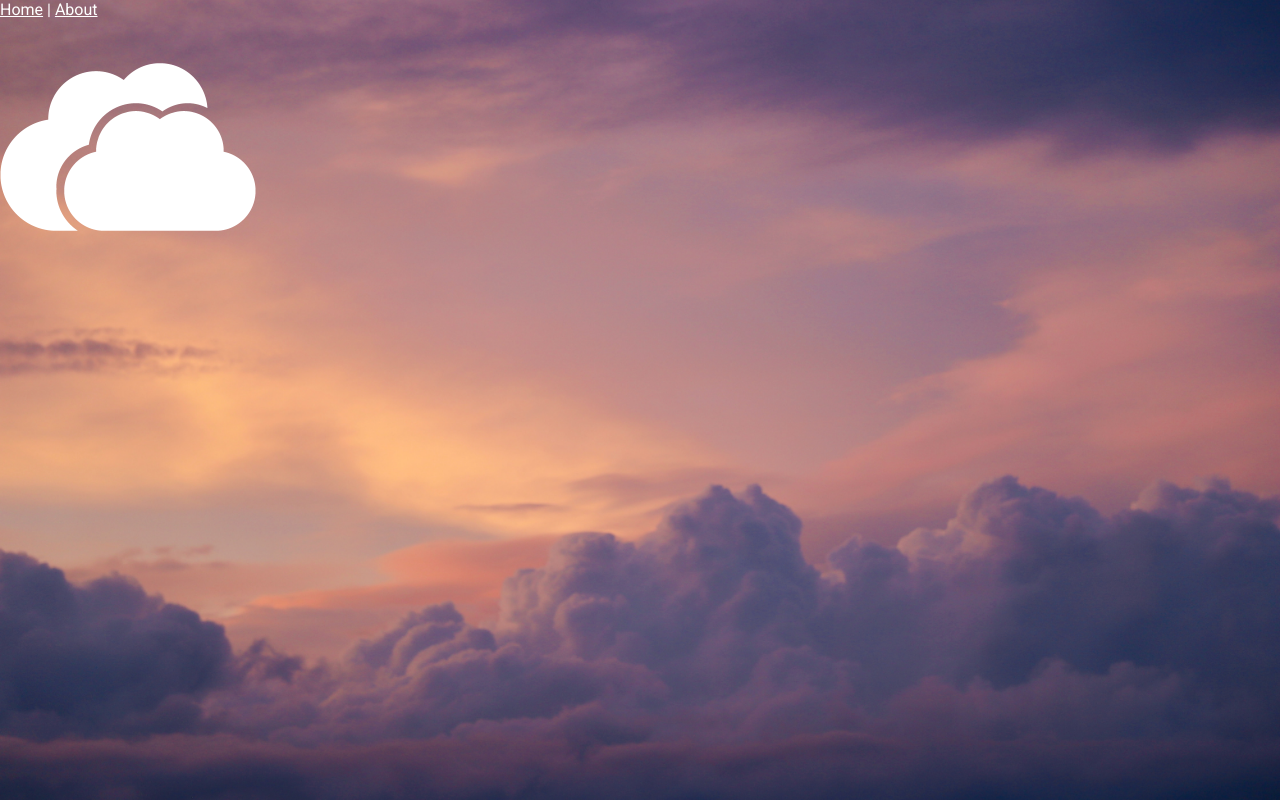
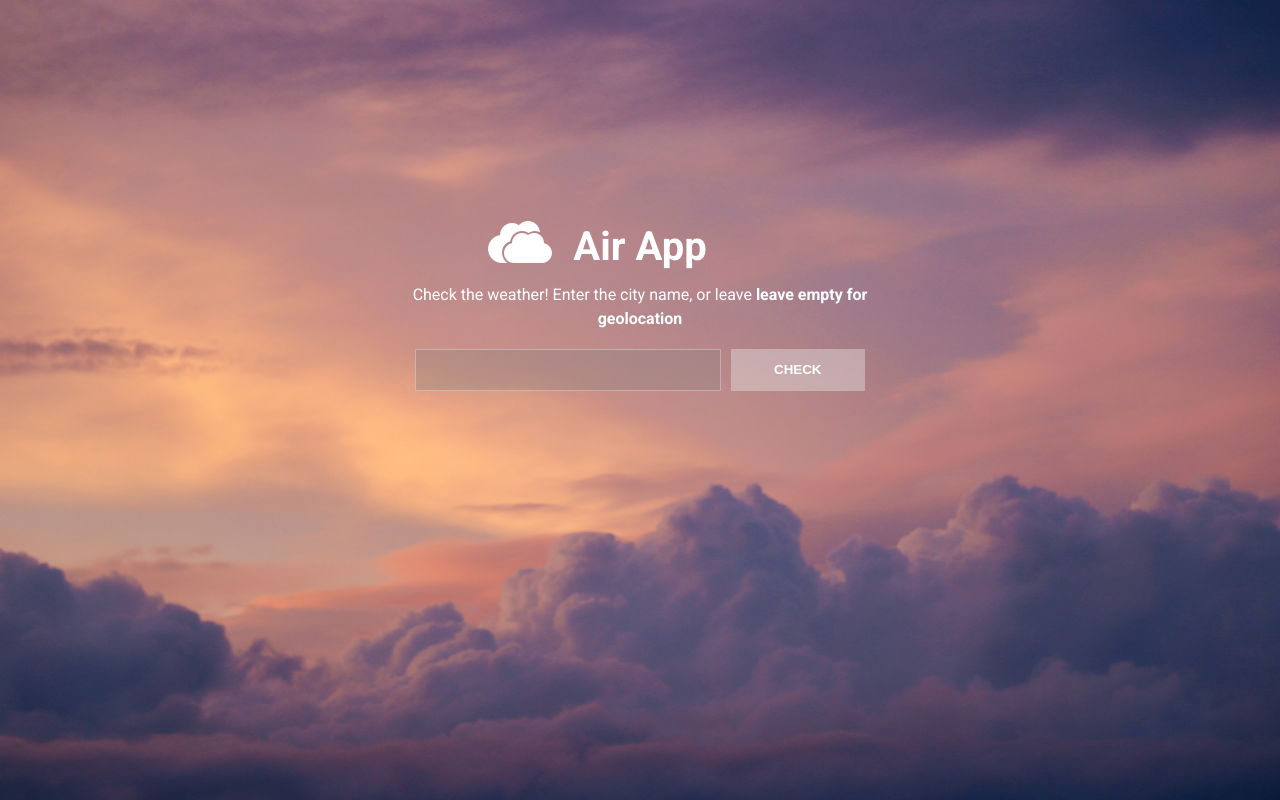
Before and after one commit to DanteDoesDmg/weather-app, a Vue app: page /#/ in a window 1280 px wide. Built offline with nearby package versions, Linux system fonts and the light colour scheme.

Commit message:
Basic Home view layour

```diff
--- a/src/App.vue
+++ b/src/App.vue
@@ -1,9 +1,6 @@
 <template>
   <div id="app">
-    <div id="nav">
-      <router-link to="/">Home</router-link> |
-      <router-link to="/details">About</router-link>
-    </div>
+    <div id="nav"></div>
     <router-view />
   </div>
 </template>
--- /dev/null
+++ b/src/components/Button.vue
@@ -0,0 +1,29 @@
+<template>
+  <button>
+    <slot></slot>
+  </button>
+</template>
+
+<script>
+const env = process.env;
+console.log(env);
+export default {};
+</script>
+
+<style lang="scss" scoped>
+@import "../assets/style/partials/mixins";
+
+button {
+  border: none;
+  height: 42px;
+  padding: 5px;
+  text-transform: uppercase;
+  cursor: pointer;
+  color: white;
+  background-color: $focused-white;
+  outline: none;
+  @include ripple($focused-white);
+  width: 200px;
+  margin: 5px;
+}
+</style>
--- a/src/components/HelloWorld.vue
+++ /dev/null
@@ -1,15 +0,0 @@
-<template>
-  <div class="hello"></div>
-</template>
-
-<script lang="ts">
-import { Component, Prop, Vue } from "vue-property-decorator";
-
-@Component
-export default class HelloWorld extends Vue {
-  @Prop() private msg!: string;
-}
-</script>
-
-<!-- Add "scoped" attribute to limit CSS to this component only -->
-<style scoped lang="scss"></style>
--- /dev/null
+++ b/src/components/Input.vue
@@ -0,0 +1,24 @@
+<template>
+  <input />
+</template>
+
+<script lang="ts">
+import { Component, Vue } from "vue-property-decorator";
+export default class LocationInput extends Vue {}
+</script>
+<style lang="scss" scoped>
+@import "../assets/style/partials/mixins";
+input {
+  background-color: $unfocused-grey;
+  padding: 5px;
+  font-size: 20px;
+  line-height: 30px;
+  width: 100%;
+  border: 1px $focused-white solid;
+  margin: 5px;
+  height: 42px;
+  &:focus {
+    outline: 0;
+  }
+}
+</style>
--- /dev/null
+++ b/src/components/LogoTitle.vue
@@ -0,0 +1,43 @@
+<template>
+  <div class="title-container">
+    <h1>
+      <slot> </slot>
+    </h1>
+  </div>
+</template>
+
+<script lang="ts">
+import { Component, Vue, Prop } from "vue-property-decorator";
+
+@Component
+export default class LogoTitle extends Vue {
+  @Prop() private img!: string;
+}
+</script>
+
+<style lang="scss" scoped>
+.title-container {
+  height: 64px;
+  display: flex;
+  width: 100%;
+  justify-content: center;
+  align-items: flex-end;
+}
+h1 {
+  font-size: 40px;
+  position: relative;
+  &:before {
+    content: "";
+    display: block;
+    position: absolute;
+    top: 40%;
+    left: -40%;
+    transform: translate(-50%, -50%);
+    width: 64px;
+    height: 64px;
+    z-index: 2;
+    background-image: url("~@/assets/logo.png");
+    background-size: contain;
+  }
+}
+</style>
--- a/src/views/Home.vue
+++ b/src/views/Home.vue
@@ -1,18 +1,62 @@
 <template>
-  <div class="home">
-    <img alt="Vue logo" src="../assets/logo.png" />
-    <HelloWorld msg="Welcome to Your Vue.js App" />
+  <div class="home main-width">
+    <div class="main-spacer"/>
+    <div class="header">
+      <LogoTitle :img="logo">Air App</LogoTitle>
+      <p class="subtitle">
+        Check the weather! Enter the city name, or leave
+        <strong>leave empty for geolocation</strong>
+      </p>
+      <div class="flex-container">
+        <Input />
+        <Button> <strong>Check</strong> </Button>
+      </div>
+    </div>
+    <div class="cards-container"/>
   </div>
 </template>
 
-<script>
+<script lang="ts">
 // @ is an alias to /src
-import HelloWorld from "@/components/HelloWorld.vue";
+import logo from "../assets/logo.png";
+import { Component, Vue } from "vue-property-decorator";
+import Input from "@/components/Input.vue";
+import Button from "@/components/Button.vue";
+import LogoTitle from "@/components/LogoTitle.vue";
 
-export default {
-  name: "Home",
+@Component({
   components: {
-    HelloWorld
+    Input,
+    Button,
+    LogoTitle
   }
-};
+})
+export default class Home extends Vue {
+  logo = logo;
+}
 </script>
+<style lang="scss" scoped>
+@import "../assets/style/partials/mixins";
+.home {
+  @include main-width();
+  min-height: 100vh;
+  text-align: center;
+  padding: 0 20px;
+}
+.header {
+  display: flex;
+  height: 200px;
+  flex-direction: column;
+  align-items: center;
+  justify-content: space-around;
+}
+.flex-container {
+  width: 100%;
+  display: flex;
+  justify-content: space-between;
+  height: 50px;
+}
+.subtitle {
+  line-height: 24px;
+}
+</style>
```
